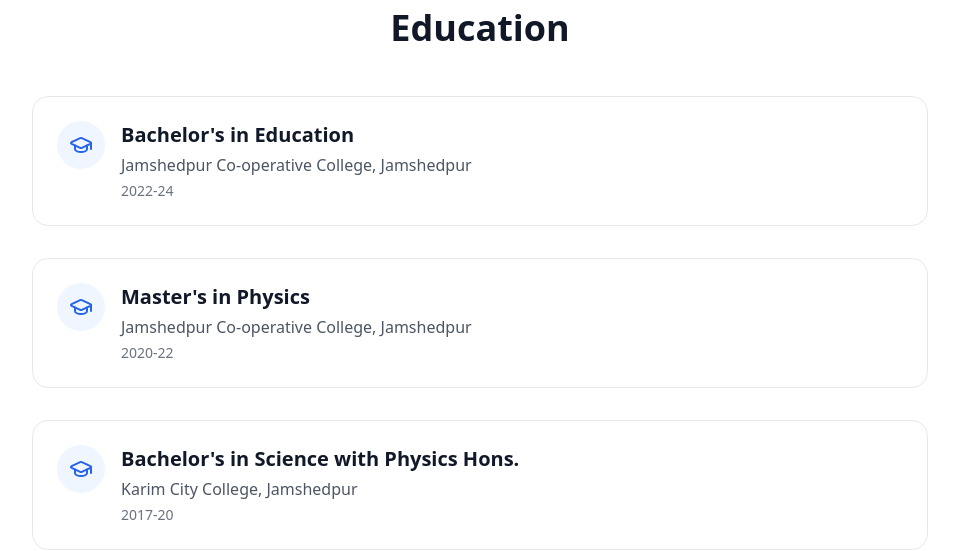
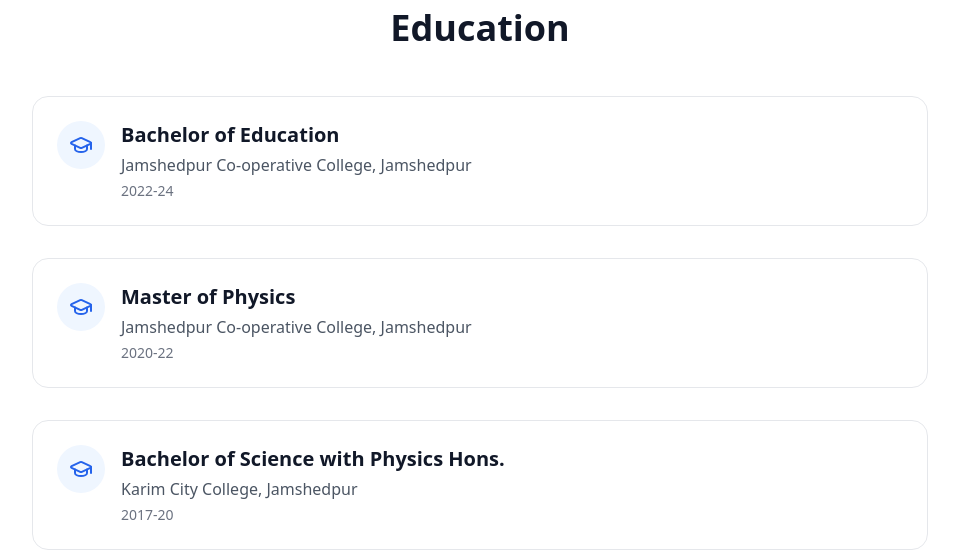
Before and after one commit to abhitoshanand/AbhitoshAnandPortfolio, a React (Vite) app: page / in a window 1280 px wide. Shown: the part 1762-2313 px from the top of the page, without its empty margins (160-1119 px from the left). Built offline with nearby package versions, Linux system fonts and the light colour scheme.

Commit message:
Update Education.tsx

```diff
--- a/src/components/Education.tsx
+++ b/src/components/Education.tsx
@@ -9,19 +9,19 @@ export function Education() {
 
   const education = [
     {
-      degree: "Bachelor's in Education",
+      degree: "Bachelor of Education",
       year: "2022-24",
       institution: "Jamshedpur Co-operative College, Jamshedpur",
       icon: <GraduationCap className="w-6 h-6 text-blue-600 dark:text-blue-400" />,
     },
     {
-      degree: "Master's in Physics",
+      degree: "Master of Physics",
       year: "2020-22",
       institution: "Jamshedpur Co-operative College, Jamshedpur",
       icon: <GraduationCap className="w-6 h-6 text-blue-600 dark:text-blue-400" />,
     },
     {
-      degree: "Bachelor's in Science with Physics Hons.",
+      degree: "Bachelor of Science with Physics Hons.",
       year: "2017-20",
       institution: "Karim City College, Jamshedpur",
       icon: <GraduationCap className="w-6 h-6 text-blue-600 dark:text-blue-400" />,
```
